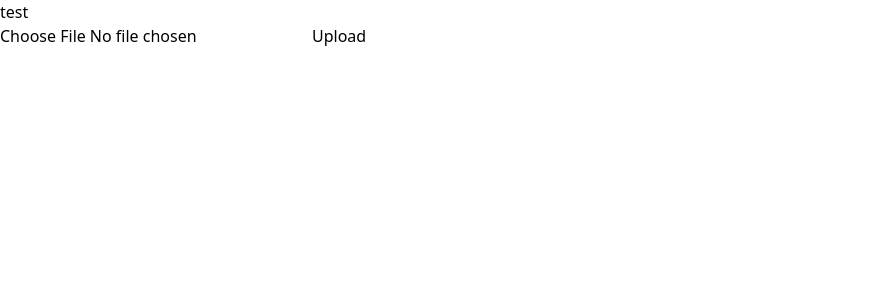
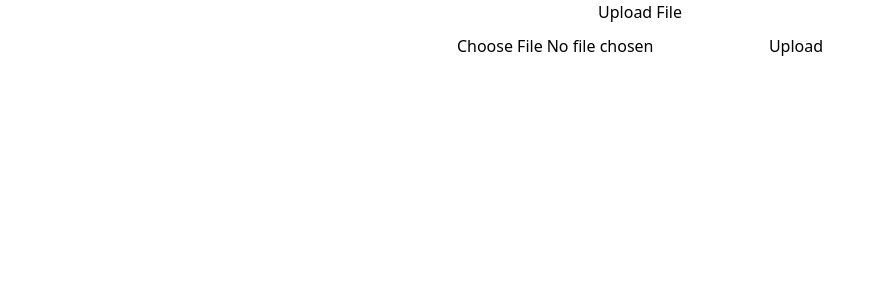
Before and after one commit to Adi-Hulan/Policy_Compliance, a React (Vite) app in the folder frontend/: page /upload in a window 1280 px wide. Shown: the top 300 px of the page, without its empty margins (0-885 px from the left). Built offline with nearby package versions, Linux system fonts and the light colour scheme.

Commit message:
Update FileUpload.jsx

```diff
--- a/frontend/src/pages/FileUpload.jsx
+++ b/frontend/src/pages/FileUpload.jsx
@@ -11,38 +11,67 @@ const supabase = createClient(
 export default function FileUpload() {
   const [file, setFile] = useState(null);
   const [message, setMessage] = useState("");
+  const [fileUrl, setFileUrl] = useState("");
 
-  const handleFileChange = (e) => {
-    setFile(e.target.files[0]);
+  // Handle file selection
+  const handleFileChange = (event) => {
+    setFile(event.target.files[0]);
   };
 
-  const uploadFile = async () => {
-    if (!file) return;
+  // Handle file upload
+  const handleUpload = async () => {
+    if (!file) {
+      setMessage("Please select a file first!");
+      return;
+    }
 
-    const { data, error } = await supabase.storage
-      .from("documents") // your private bucket
-      .upload(`uploads/${Date.now()}_${file.name}`, file);
+    // Get the current authenticated user
+    const { data: sessionData } = await supabase.auth.getSession();
+    const user = sessionData?.session?.user;
 
-    if (error) {
-      setMessage(`Error: ${error.message}`);
-    } else {
-      setMessage("Upload success! Processing...");
+    if (!user) {
+      setMessage("You must be logged in to upload files.");
+      return;
+    }
 
-      // ✅ Send file path (NOT public URL) to backend
-      await fetch("http://localhost:8000/process-file", {
-        method: "POST",
-        headers: { "Content-Type": "application/json" },
-        body: JSON.stringify({ file_path: data.path }),
-      });
+    try {
+      // Upload file to Supabase storage under user-specific folder
+      const { data, error } = await supabase.storage
+        .from("documents") // your bucket name
+        .upload(`uploads/${user.id}/${file.name}`, file, {
+          cacheControl: "3600",
+          upsert: false,
+          metadata: { owner: user.id }, // for RLS
+        });
+
+      if (error) throw error;
+
+      // Get public URL (optional, if your bucket allows)
+      const { data: publicUrlData } = supabase.storage
+        .from("documents")
+        .getPublicUrl(`uploads/${user.id}/${file.name}`);
+
+      setFileUrl(publicUrlData.publicUrl);
+      setMessage("File uploaded successfully!");
+    } catch (error) {
+      console.error("Upload error:", error);
+      setMessage(`Upload failed: ${error.message}`);
     }
   };
 
   return (
-    <div>
-      <p>test</p>
+    <div style={{ maxWidth: "400px", margin: "auto", textAlign: "center" }}>
+      <h2>Upload File</h2>
       <input type="file" onChange={handleFileChange} />
-      <button onClick={uploadFile}>Upload</button>
-      <p>{message}</p>
+      <button onClick={handleUpload} style={{ marginTop: "10px" }}>
+        Upload
+      </button>
+      {message && <p>{message}</p>}
+      {fileUrl && (
+        <p>
+          File URL: <a href={fileUrl} target="_blank" rel="noopener noreferrer">{fileUrl}</a>
+        </p>
+      )}
     </div>
   );
 }
```
